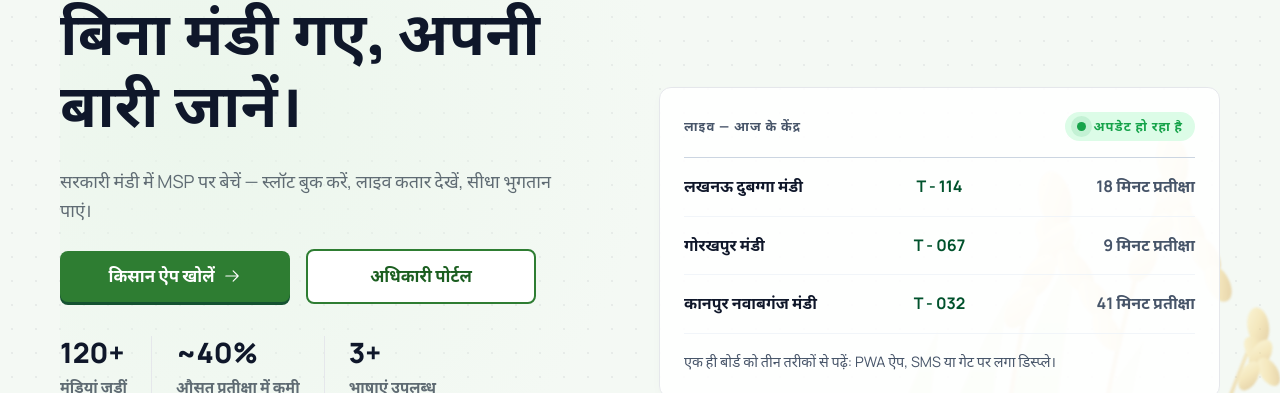
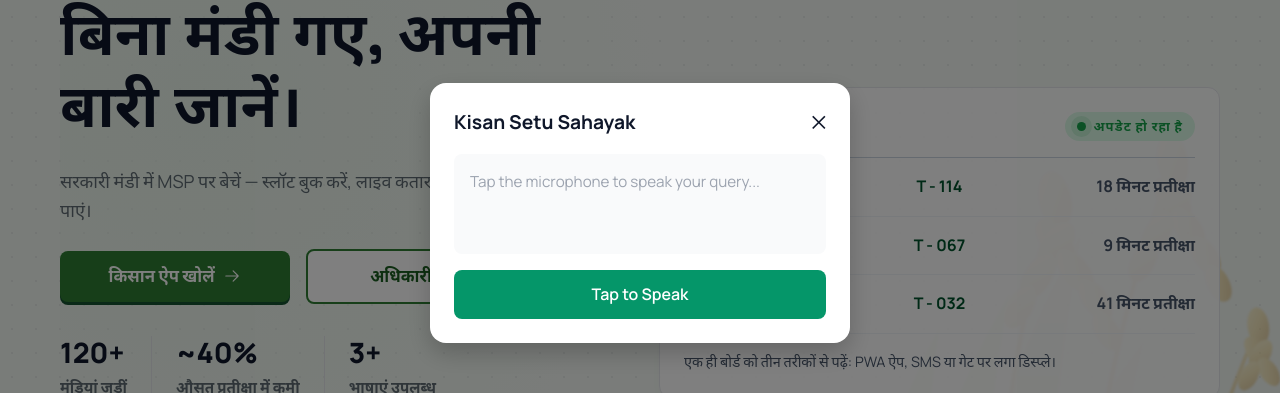
Before and after one commit to Ansh6443/Mandi-Setu, a Next.js app: page / in a window 1280 px wide. Both pictures are taken after a click on the button "आवाज़ सहायता खोलें". Shown: the part 187-580 px from the top of the page. Built offline with nearby package versions, Linux system fonts and the light colour scheme; no server answers.

Commit message:
Add voice assistant modal

```diff
--- a/src/components/VoiceAssistantFab.tsx
+++ b/src/components/VoiceAssistantFab.tsx
@@ -1,22 +1,34 @@
 "use client";
 
+import { useState } from "react";
 import { SpeakerHigh } from "@phosphor-icons/react";
 import { usePathname } from "next/navigation";
 import { useLanguage } from "@/lib/i18n";
+import VoiceAssistantModal from "@/components/VoiceAssistantModal";
 
 export default function VoiceAssistantFab() {
   const pathname = usePathname();
   const { t } = useLanguage();
   const isFarmerApp = pathname === "/farmer";
+  const [isOpen, setIsOpen] = useState(false);
 
   return (
+    <>
       <button
         className={`voice-assistant-fab${isFarmerApp ? " in-app" : ""}`}
         type="button"
-      aria-label={t("voiceHelp")}
-      onClick={() => console.log("Voice assistant placeholder")}
+        aria-label={t("voiceHelp") || "Voice Assistant"}
+        onClick={() => setIsOpen(true)}
       >
         <SpeakerHigh size={24} weight="bold" color="#fff" aria-hidden="true" />
       </button>
+
+      {isOpen && (
+        <VoiceAssistantModal
+          isOpen={isOpen}
+          onClose={() => setIsOpen(false)}
+        />
+      )}
+    </>
   );
 }
--- /dev/null
+++ b/src/components/VoiceAssistantModal.tsx
@@ -0,0 +1,169 @@
+"use client";
+
+import { useState } from "react";
+import { useLanguage } from "@/lib/i18n";
+
+interface VoiceAssistantModalProps {
+  isOpen: boolean;
+  onClose: () => void;
+}
+
+interface SpeechRecognitionResultEvent extends Event {
+  results: {
+    [index: number]: {
+      [index: number]: { transcript: string };
+    };
+  };
+}
+
+interface SpeechRecognitionInstance {
+  lang: string;
+  continuous: boolean;
+  interimResults: boolean;
+  onstart: (() => void) | null;
+  onresult: ((event: SpeechRecognitionResultEvent) => void) | null;
+  onerror: (() => void) | null;
+  onend: (() => void) | null;
+  start: () => void;
+}
+
+interface SpeechRecognitionConstructor {
+  new (): SpeechRecognitionInstance;
+}
+
+type SpeechRecognitionWindow = Window & {
+  SpeechRecognition?: SpeechRecognitionConstructor;
+  webkitSpeechRecognition?: SpeechRecognitionConstructor;
+};
+
+export default function VoiceAssistantModal({ isOpen, onClose }: VoiceAssistantModalProps) {
+  const { language } = useLanguage();
+  const [isListening, setIsListening] = useState(false);
+  const [transcript, setTranscript] = useState("");
+  const [response, setResponse] = useState("");
+  const [isLoading, setIsLoading] = useState(false);
+
+  const startListening = () => {
+    const speechWindow = window as SpeechRecognitionWindow;
+    const SpeechRecognition = speechWindow.SpeechRecognition || speechWindow.webkitSpeechRecognition;
+
+    if (!SpeechRecognition) {
+      alert("Speech recognition is not supported in this browser.");
+      return;
+    }
+
+    const recognition = new SpeechRecognition();
+    recognition.lang = language === "hi" ? "hi-IN" : language === "kn" ? "kn-IN" : "en-IN";
+    recognition.continuous = false;
+    recognition.interimResults = false;
+
+    recognition.onstart = () => setIsListening(true);
+
+    recognition.onresult = async (event: SpeechRecognitionResultEvent) => {
+      const userSpeech = event.results[0][0].transcript;
+      setTranscript(userSpeech);
+      setIsListening(false);
+      await askAssistant(userSpeech);
+    };
+
+    recognition.onerror = () => setIsListening(false);
+    recognition.onend = () => setIsListening(false);
+
+    recognition.start();
+  };
+
+  const askAssistant = async (query: string) => {
+    setIsLoading(true);
+    const apiUrl = process.env.NEXT_PUBLIC_API_URL || "https://kisan-q-backend.onrender.com";
+
+    try {
+      const res = await fetch(`${apiUrl}/api/voice/ask`, {
+        method: "POST",
+        headers: { "Content-Type": "application/json" },
+        body: JSON.stringify({ query, lang: language }),
+      });
+      const data = await res.json();
+      const reply = data.answer || "No response received.";
+      setResponse(reply);
+
+      // Speak back the response
+      if ("speechSynthesis" in window) {
+        const utterance = new SpeechSynthesisUtterance(reply);
+        utterance.lang = language === "hi" ? "hi-IN" : "en-IN";
+        window.speechSynthesis.speak(utterance);
+      }
+    } catch {
+      setResponse("Server connection failed. Please try again.");
+    } finally {
+      setIsLoading(false);
+    }
+  };
+
+  if (!isOpen) return null;
+
+  return (
+    <div style={{
+      position: "fixed",
+      inset: 0,
+      backgroundColor: "rgba(0, 0, 0, 0.5)",
+      display: "flex",
+      alignItems: "center",
+      justifyContent: "center",
+      zIndex: 9999,
+      padding: "1rem"
+    }}>
+      <div style={{
+        background: "#ffffff",
+        borderRadius: "16px",
+        padding: "1.5rem",
+        maxWidth: "420px",
+        width: "100%",
+        boxShadow: "0 10px 25px rgba(0,0,0,0.2)",
+        display: "flex",
+        flexDirection: "column",
+        gap: "1rem"
+      }}>
+        <div style={{ display: "flex", justifyContent: "space-between", alignItems: "center" }}>
+          <h3 style={{ margin: 0, fontSize: "1.2rem", fontWeight: 700 }}>Kisan Setu Sahayak</h3>
+          <button
+            onClick={onClose}
+            style={{ border: "none", background: "none", fontSize: "1.2rem", cursor: "pointer" }}
+          >
+            ✕
+          </button>
+        </div>
+
+        <div style={{
+          minHeight: "100px",
+          background: "#f9fafb",
+          padding: "1rem",
+          borderRadius: "8px",
+          fontSize: "0.95rem"
+        }}>
+          {transcript && <p style={{ margin: "0 0 0.5rem 0", color: "#374151" }}><strong>You:</strong> {transcript}</p>}
+          {isLoading && <p style={{ margin: 0, color: "#6b7280" }}>Gemini is thinking...</p>}
+          {response && <p style={{ margin: 0, color: "#065f46" }}><strong>Sahayak:</strong> {response}</p>}
+          {!transcript && !isLoading && !response && (
+            <p style={{ margin: 0, color: "#9ca3af" }}>Tap the microphone to speak your query...</p>
+          )}
+        </div>
+
+        <button
+          onClick={startListening}
+          disabled={isListening || isLoading}
+          style={{
+            padding: "0.75rem",
+            backgroundColor: isListening ? "#dc2626" : "#059669",
+            color: "#ffffff",
+            border: "none",
+            borderRadius: "8px",
+            fontWeight: 600,
+            cursor: isListening ? "default" : "pointer"
+          }}
+        >
+          {isListening ? "Listening..." : "Tap to Speak"}
+        </button>
+      </div>
+    </div>
+  );
+}
```
Lines whose indentation alone changed are shown as unchanged.
